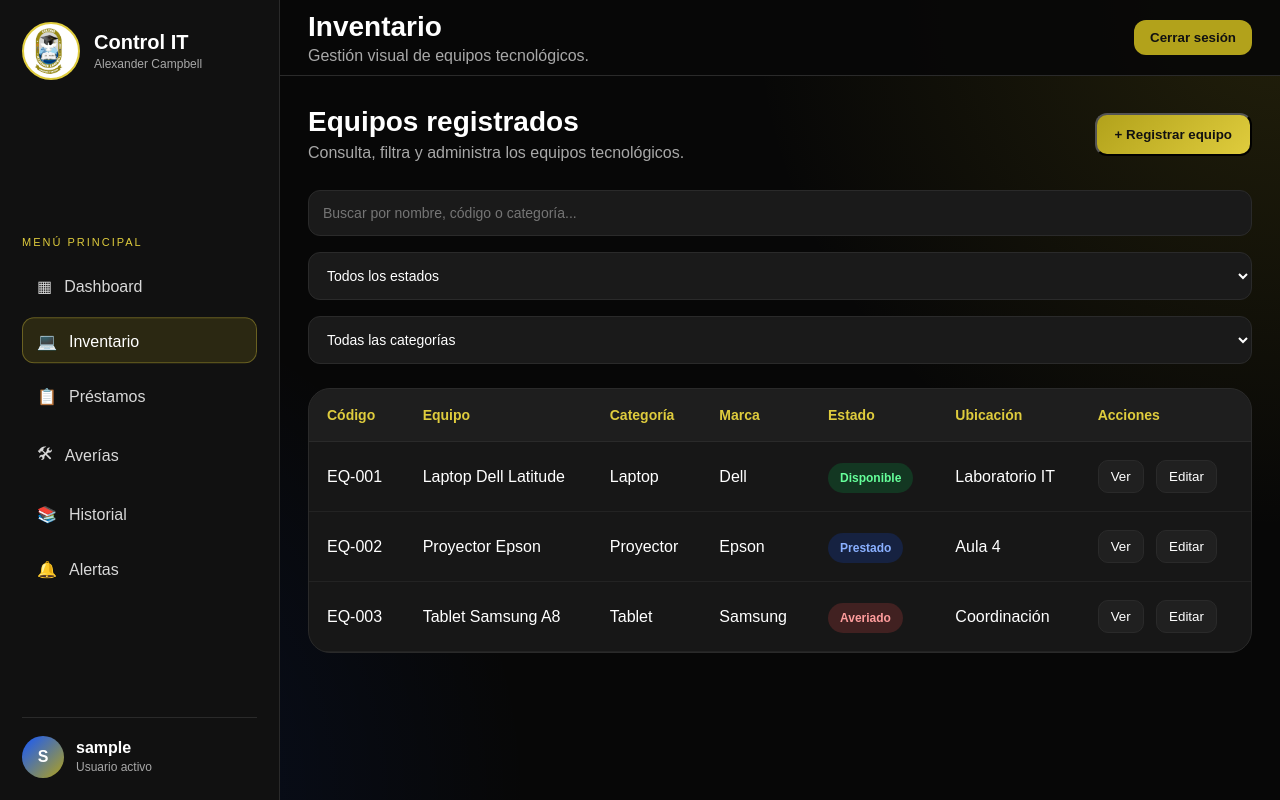
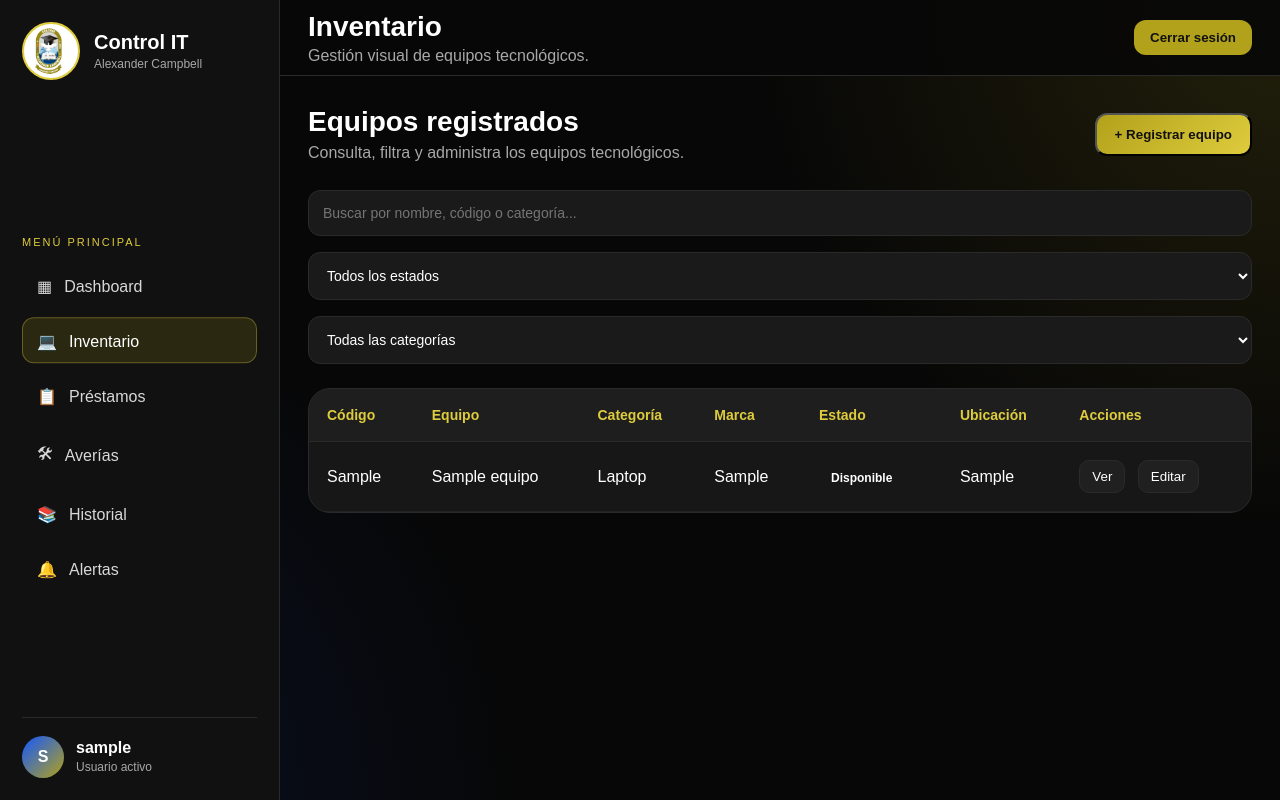
Before and after one commit to Prestamo-Equipos-TI/Prestamo-de-Equipos, a Django app: page /inventario/ in a window 1280 px wide. Run offline with Django 5.2, Linux system fonts and the light colour scheme; a user stored in the database is signed in; tables that the repository leaves empty hold one stand-in row (values such as "Sample post"); some libraries are stand-ins or nearby versions.

Commit message:
conexion de base de datos y correcion de problemas en UX

```diff
--- a/inventario/views.py
+++ b/inventario/views.py
@@ -1,14 +1,19 @@
 from django.shortcuts import render, redirect
 from django.contrib.auth.decorators import login_required
+from django.http import HttpResponse
 
 from .forms import EquipoForm
+from .models import Equipo
 
 
 @login_required
 def inventario_lista(request):
+    equipos = Equipo.objects.all().order_by('-fecha_registro')
+
     context = {
         'active_page': 'inventario',
         'content_template': 'pages/inventario/lista_content.html',
+        'equipos': equipos,
     }
 
     if request.headers.get('HX-Request'):
@@ -28,13 +33,16 @@ def equipo_crear(request):
             form.save()
 
             if es_htmx:
-                return render(request, 'pages/inventario/formulario.html', {
-                    'form': EquipoForm(),
-                    'es_modal': True,
-                    'guardado': True,
-                })
+                return HttpResponse(status=204)
 
             return redirect('inventario:lista')
+
+        if es_htmx:
+            return render(request, 'pages/inventario/formulario.html', {
+                'form': form,
+                'es_modal': True,
+                'guardado': False,
+            }, status=422)
 
     else:
         form = EquipoForm()
--- a/static/css/inventario.css
+++ b/static/css/inventario.css
@@ -394,3 +394,20 @@
 body.modal-open {
     overflow: hidden;
 }
+.modal-fade-out {
+    animation: modalFadeOut 0.22s ease forwards;
+}
+
+@keyframes modalFadeOut {
+    from {
+        opacity: 1;
+        transform: scale(1);
+        backdrop-filter: blur(16px);
+    }
+
+    to {
+        opacity: 0;
+        transform: scale(0.985);
+        backdrop-filter: blur(0);
+    }
+}
--- a/static/js/inventario.js
+++ b/static/js/inventario.js
@@ -2,17 +2,59 @@ function abrirModal() {
     document.body.classList.add('modal-open');
 }
 
-function cerrarModal() {
-    document.body.classList.remove('modal-open');
-
+function cerrarModal(animado = false) {
     const modalContainer = document.getElementById('modal-container');
 
-    if (modalContainer) {
-        modalContainer.innerHTML = '';
+    if (!modalContainer) {
+        return;
     }
+
+    if (animado) {
+        const backdrop = modalContainer.querySelector('.modal-backdrop-custom');
+
+        if (backdrop) {
+            backdrop.classList.add('modal-fade-out');
+        }
+
+        setTimeout(function () {
+            document.body.classList.remove('modal-open');
+            modalContainer.innerHTML = '';
+        }, 220);
+
+        return;
+    }
+
+    document.body.classList.remove('modal-open');
+    modalContainer.innerHTML = '';
 }
 
 function volverInventario(url) {
-    document.body.classList.remove('modal-open');
-    window.location.href = url;
+    cerrarModal(true);
+
+    setTimeout(function () {
+        window.location.href = url;
+    }, 220);
 }
+
+document.body.addEventListener('htmx:afterRequest', function (event) {
+    const elemento = event.detail.elt;
+    const statusCode = event.detail.xhr.status;
+
+    if (!elemento) {
+        return;
+    }
+
+    const esFormularioEquipo = elemento.id === 'equipo-form';
+    const fueGuardadoCorrectamente = statusCode === 204;
+
+    if (esFormularioEquipo && fueGuardadoCorrectamente) {
+        cerrarModal(true);
+
+        setTimeout(function () {
+            htmx.ajax('GET', '/inventario/', {
+                target: '#app-main',
+                swap: 'innerHTML'
+            });
+        }, 240);
+    }
+});
--- a/templates/pages/inventario/formulario.html
+++ b/templates/pages/inventario/formulario.html
@@ -44,6 +44,7 @@
             </div>
 
             <form
+                id="equipo-form"
                 method="post"
                 class="equipment-form"
                 hx-post="{% url 'inventario:crear' %}"
--- a/templates/pages/inventario/lista_content.html
+++ b/templates/pages/inventario/lista_content.html
@@ -74,44 +74,30 @@
             </thead>
 
             <tbody>
+    {% for equipo in equipos %}
         <tr>
-                    <td>EQ-001</td>
-                    <td>Laptop Dell Latitude</td>
-                    <td>Laptop</td>
-                    <td>Dell</td>
-                    <td><span class="status available">Disponible</span></td>
-                    <td>Laboratorio IT</td>
+            <td>{{ equipo.codigo }}</td>
+            <td>{{ equipo.nombre }}</td>
+            <td>{{ equipo.get_categoria_display }}</td>
+            <td>{{ equipo.marca }}</td>
+            <td>
+                <span class="status {{ equipo.estado }}">
+                    {{ equipo.get_estado_display }}
+                </span>
+            </td>
+            <td>{{ equipo.ubicacion }}</td>
             <td>
                 <button class="table-btn">Ver</button>
                 <button class="table-btn">Editar</button>
             </td>
         </tr>
-
+    {% empty %}
         <tr>
-                    <td>EQ-002</td>
-                    <td>Proyector Epson</td>
-                    <td>Proyector</td>
-                    <td>Epson</td>
-                    <td><span class="status loaned">Prestado</span></td>
-                    <td>Aula 4</td>
-                    <td>
-                        <button class="table-btn">Ver</button>
-                        <button class="table-btn">Editar</button>
+            <td colspan="7" class="empty-table">
+                No hay equipos registrados todavía.
             </td>
         </tr>
-
-                <tr>
-                    <td>EQ-003</td>
-                    <td>Tablet Samsung A8</td>
-                    <td>Tablet</td>
-                    <td>Samsung</td>
-                    <td><span class="status damaged">Averiado</span></td>
-                    <td>Coordinación</td>
-                    <td>
-                        <button class="table-btn">Ver</button>
-                        <button class="table-btn">Editar</button>
-                    </td>
-                </tr>
+    {% endfor %}
 </tbody>
         </table>
 
```
Lines whose indentation alone changed are shown as unchanged.
